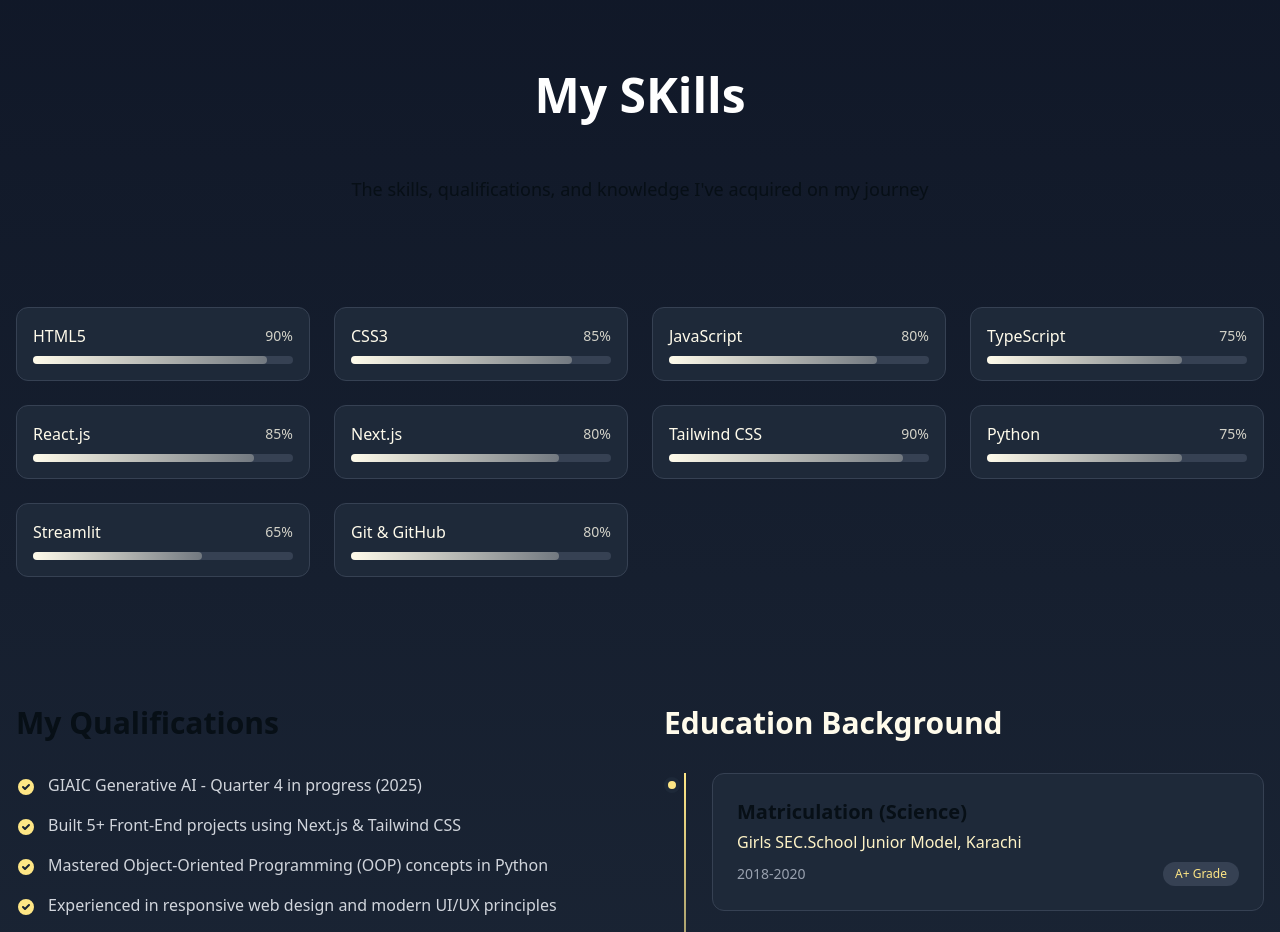
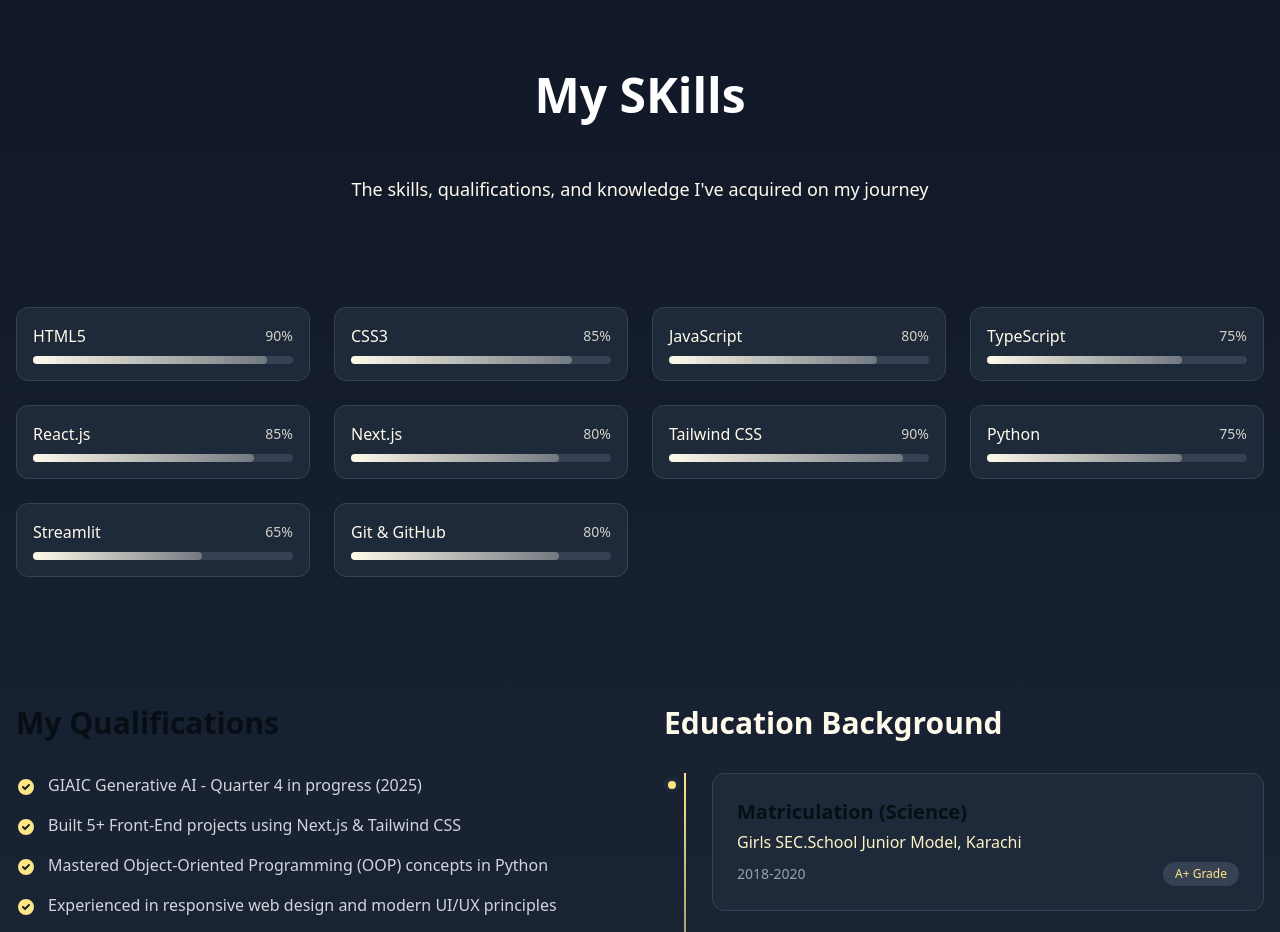
Before and after one commit to BBismaarshad/my-wesite, a Next.js app: page / in a window 1280 px wide. Shown: the part 1640-2572 px from the top of the page. Built offline with nearby package versions, Linux system fonts and the light colour scheme.

Commit message:
Update SkillsSection.tsx

```diff
--- a/src/app/Components/SkillsSection.tsx
+++ b/src/app/Components/SkillsSection.tsx
@@ -68,7 +68,7 @@
             My <span className="text-white">SKills</span>
           </h2>
           <p
-            className={`border-amber-50/80 font-light py-10 max-w-2xl mx-auto text-lg transition-all duration-500 delay-100 ${
+            className={`border-amber-50/80 font-light py-10 max-w-2xl  text-amber-50 mx-auto text-lg transition-all duration-500 delay-100 ${
               show ? "opacity-100 translate-y-0" : "opacity-0 translate-y-6"
             }`}
           >
```
